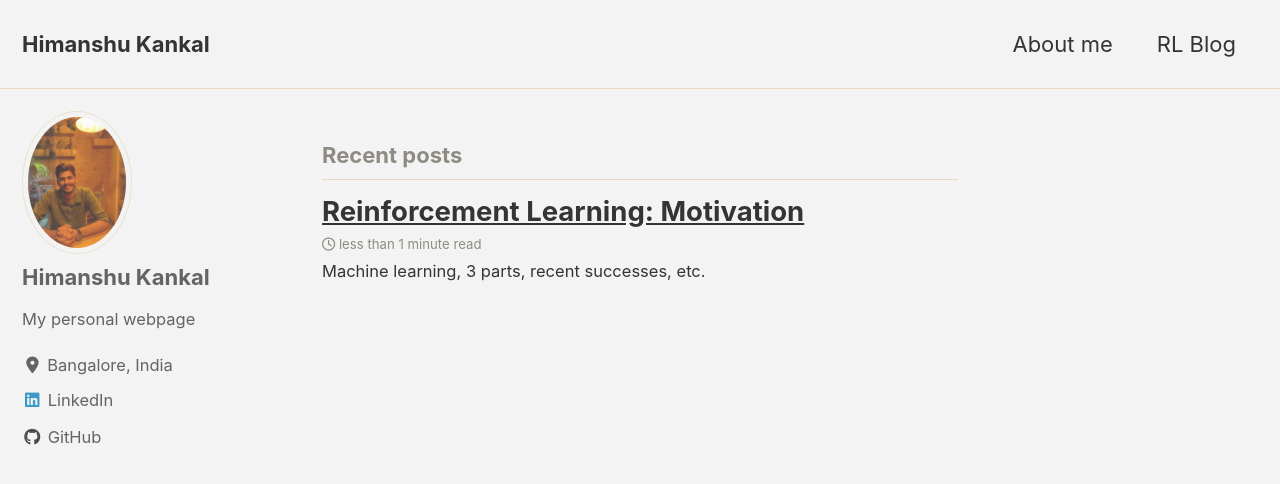
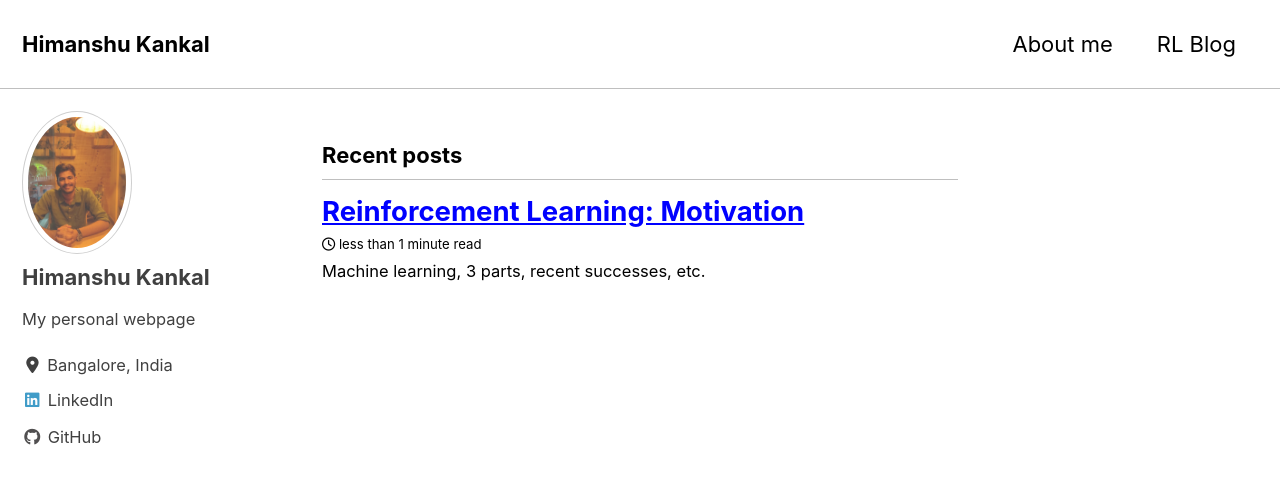
Before and after one commit to HimanUK/himanuk.github.io, a Jekyll site: the page built from index.html, in a window 1280 px wide and 900 px high. Shown: the top 484 px of the window. Built offline with Jekyll 4.4.1, drawn with Linux system fonts in a browser that asks for light colours; cached includes are drawn as plain includes; nearby versions of some CDN libraries; the list of posts is cut into pages by our own code.

Commit message:
Update _config.yml

```diff
--- a/_config.yml
+++ b/_config.yml
@@ -12,7 +12,7 @@
 
 # theme                  : "minimal-mistakes-jekyll"
 # remote_theme           : "mmistakes/minimal-mistakes"
-minimal_mistakes_skin    : "dirt" # "default" "air", "aqua", "contrast", "dark", "dirt", "neon", "mint", "plum", "sunrise"
+minimal_mistakes_skin    : "contrast" # "default" "air", "aqua", "contrast", "dark", "dirt", "neon", "mint", "plum", "sunrise"
 
 # Site Settings
 locale                   : "en-US"
```
